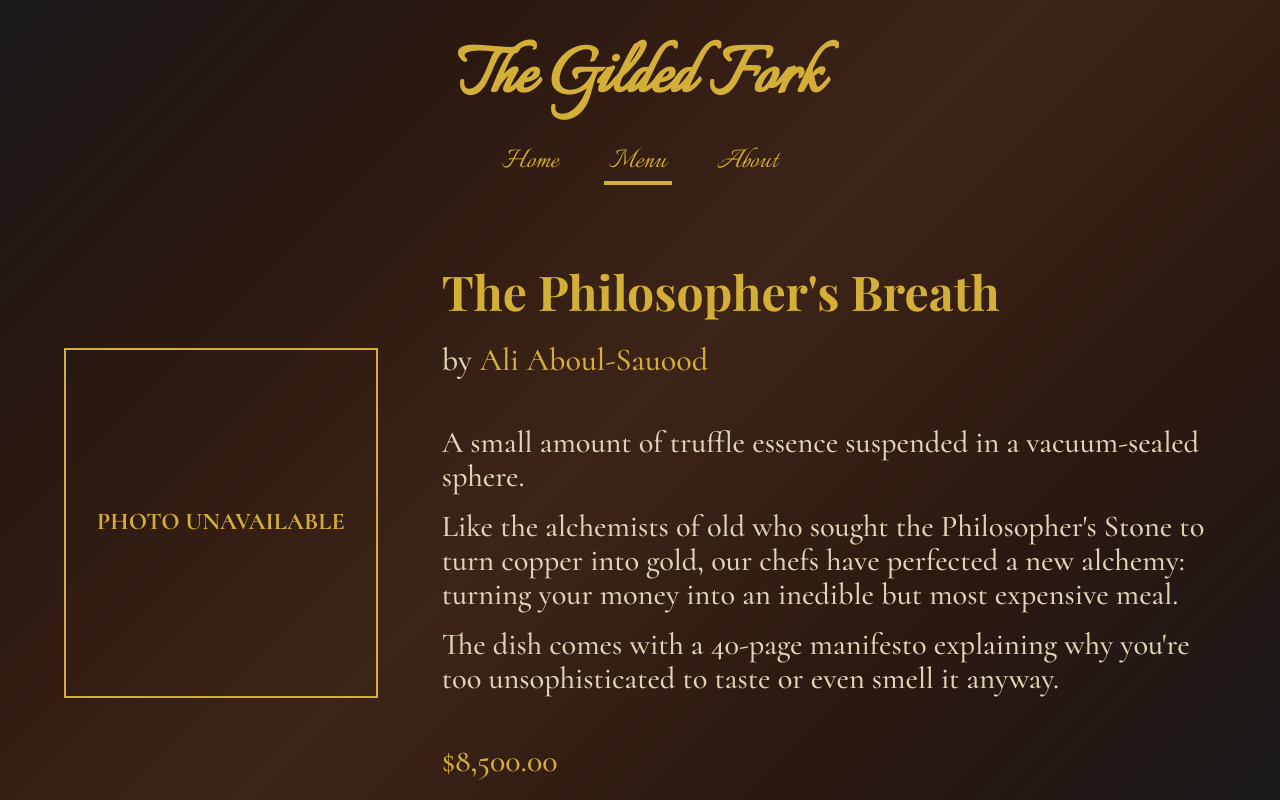
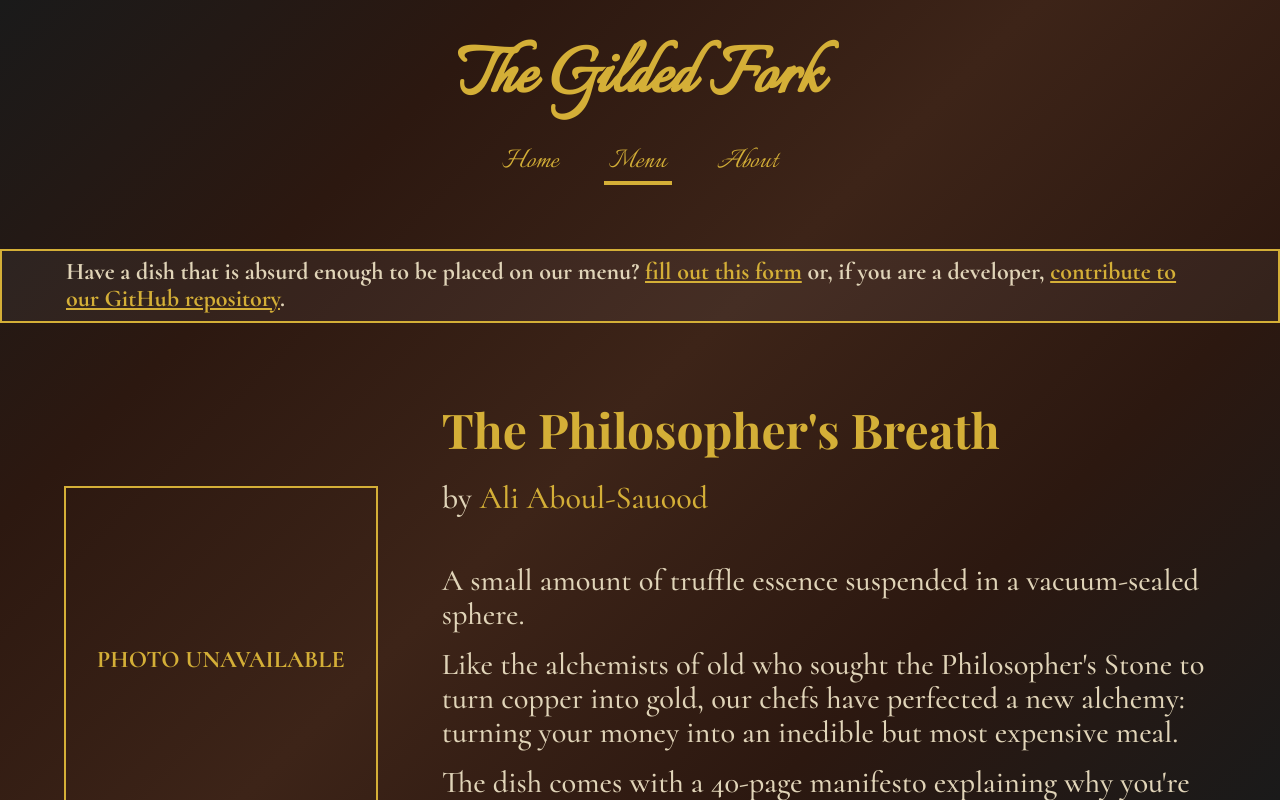
Before and after one commit to ali-aboulsauood/restaurant-page, a website built with webpack: page src/template.html in a window 1280 px wide. Both pictures are taken after a click on the button "Menu". Shown: the top 800 px of the page. Built offline with nearby package versions, Linux system fonts and the light colour scheme; files whose address does not match are found by name.

Commit message:
Add note to encourage dish suggestion

```diff
--- a/src/DOMCache.js
+++ b/src/DOMCache.js
@@ -3,4 +3,19 @@
 // The main page content element, whose content is changed on tab switching.
 const contentElement = document.querySelector('#content');
 
+const suggestNewDish = document.createElement('p');
+suggestNewDish.classList.add('suggest-dish-notification');
+
+suggestNewDish.innerHTML =
+`
+<b>
+    Have a dish that is absurd enough to be placed on our menu?
+    <a href="https://forms.gle/RDZqqixvSzM26fe2A" title="Click here to visit the dish suggestion form.">fill out this form</a>
+    or, if you are a developer,
+    <a href="https://www.github.com/ali-aboulsauood/restaurant-page" title="Click here to visit the site's GitHub repository.">contribute to our GitHub repository</a>.
+</b>
+`
+
 export default contentElement;
+
+export {suggestNewDish};
--- a/src/styles.css
+++ b/src/styles.css
@@ -164,10 +164,6 @@ h2, .section-title {
   margin-bottom: 24px;
 }
 
-.section-content {
-  font-size: 1.9rem;
-}
-
 .section-content > * {
   margin-bottom: 20px;
 }
@@ -191,6 +187,7 @@ body {
   height: 100vh;
 
   font-family: var(--text-font);
+  font-size: 1.9rem;
 
   background-image: var(--background-color);
 
@@ -437,3 +434,18 @@ footer {
 
   font-size: 1.5rem;
 }
+
+/* Extra: Dish suggestion paragraph styles */
+.suggest-dish-notification {
+  padding: 8px 0;
+  border: 2px double var(--foreground-color);
+  margin-bottom: 64px;
+
+  place-self: center;
+
+  font-size: 1.5rem;
+
+  width: fit-content;
+
+  background-color: rgba(200, 200, 210, 0.06);
+}
--- a/src/tabs/about.js
+++ b/src/tabs/about.js
@@ -1,4 +1,5 @@
 import contentElement from "../DOMCache";
+import { suggestNewDish } from "../DOMCache";
 
 const appendSection = (title, content = "", appendTarget = contentElement) => {
     // TODO: Add script to validate argument.
@@ -105,9 +106,9 @@ const generateContent = () => {
     `, reserveTableSection
     );
 
+    reserveTableSection.classList.add("reservation-section");
+
     contentElement.appendChild(reserveTableSection);
-
-    reserveTableSection.classList.add("reservation-section");
 };
 
 export default generateContent;
--- a/src/tabs/menu.js
+++ b/src/tabs/menu.js
@@ -1,4 +1,5 @@
 import contentElement from "../DOMCache";
+import { suggestNewDish } from "../DOMCache";
 
 // While the restaurant menu items are sorted by price, an ordered list (`ol`) is not the semantically correct element to represent it.
 // This is because the order of menu items is a display choice with no actual meaning - menu items are equivalent and the meaning of the menu will not be changed if it were reordered.
@@ -163,6 +164,8 @@ const sortMenuItems = () => {
 };
 
 const generateContent = () => {
+    contentElement.appendChild(suggestNewDish);
+
     contentElement.appendChild(menuList);
 
     // `Node.hasChildNodes` returns `true` if the `Node` object it is called on contains any child nodes, including non-element nodes.
```
